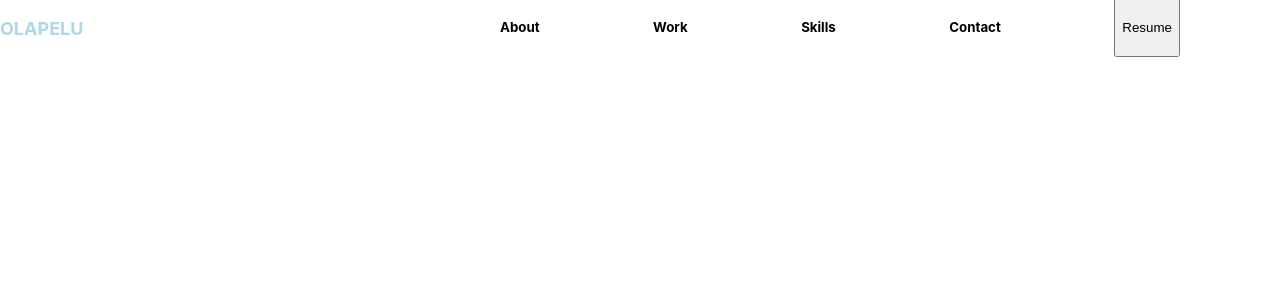
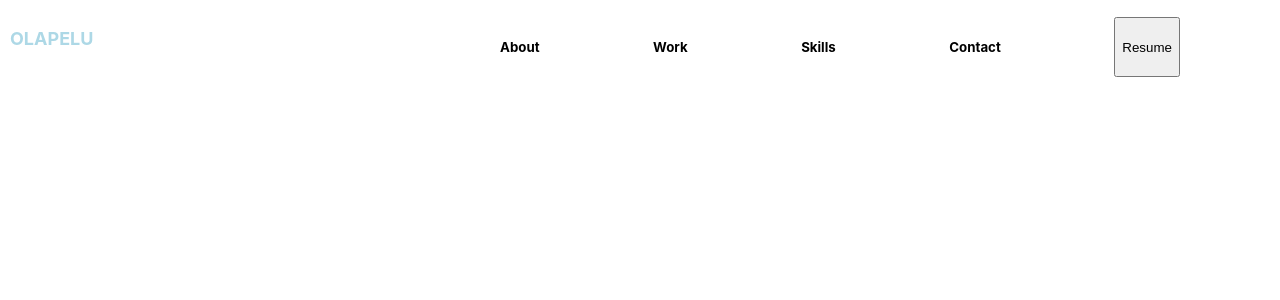
Before and after one commit to olamiji-8/portfolio-new, a React (Create React App) app: page / in a window 1280 px wide. Shown: the top 300 px of the page. Built offline with nearby package versions, Linux system fonts and the light colour scheme.

Commit message:
update style logo

```diff
--- a/src/Logo.jsx
+++ b/src/Logo.jsx
@@ -1,11 +1,16 @@
 import React from 'react'
 
 const Logo = () => {
+    const mystyle = {
+      color: "lightblue",
+      padding: "10px",
+      fontSize: "large"
+    };
   return (
-    <div>
-        <h3 style={{color: "lightblue", fontSize: "large"}}>OLAPELU</h3>
+    <div className=''>
+        <h3 style={mystyle }>OLAPELU</h3>
     </div>
   )
 }
 
-export default Logo
+export default Logo;
```
